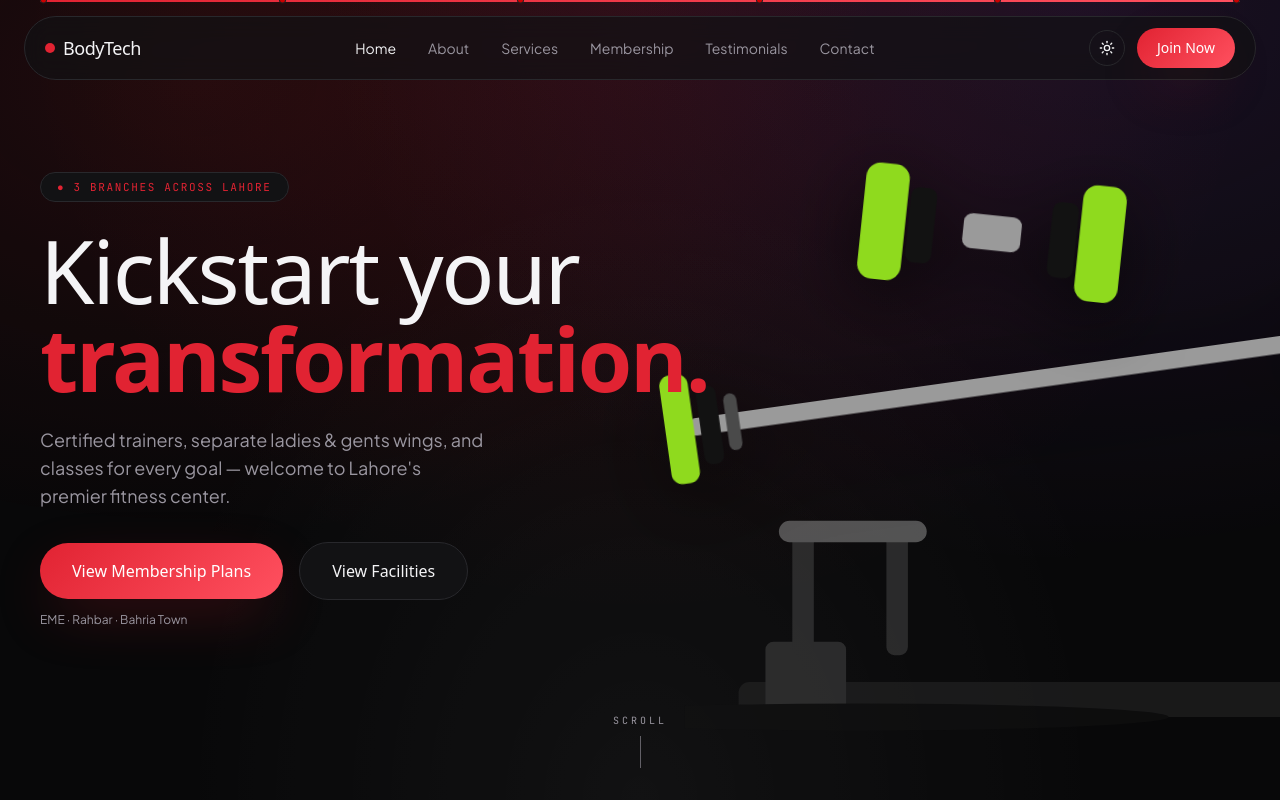
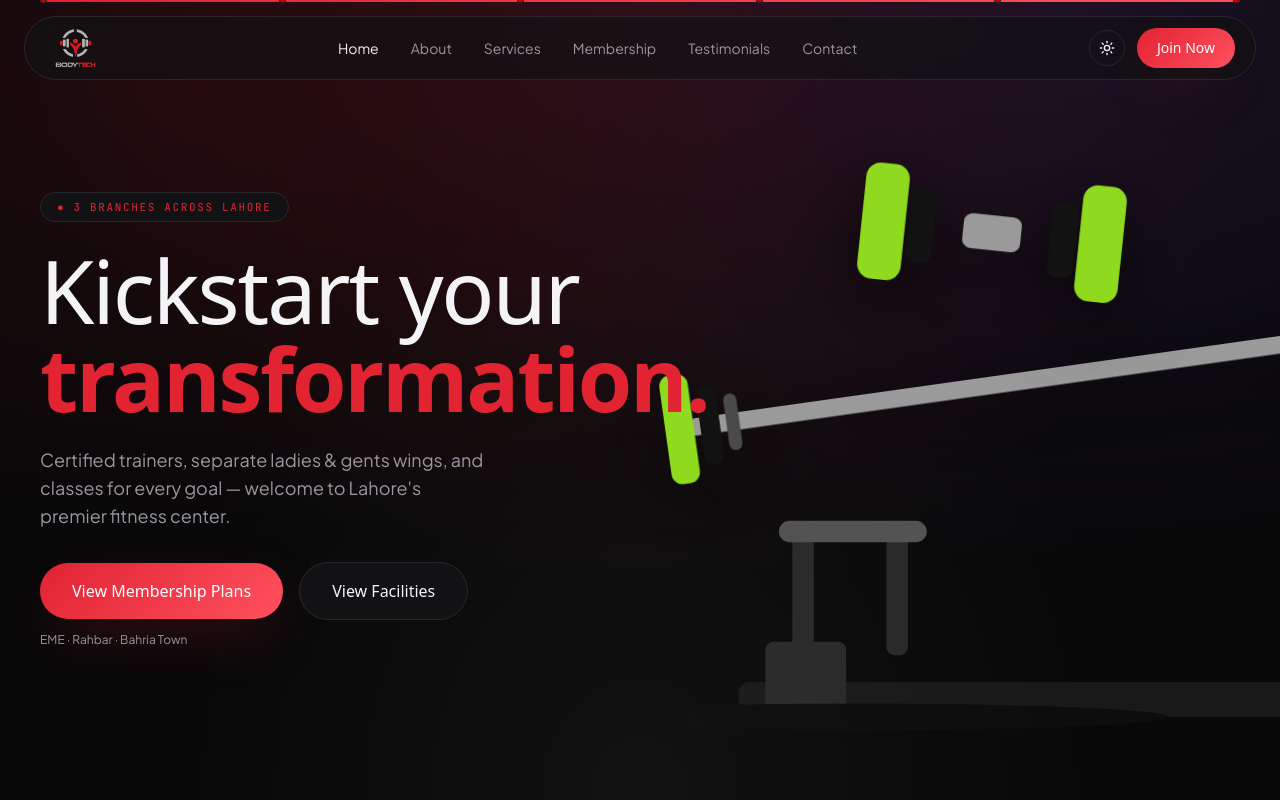
Before and after one commit to Muhammad-farzan0/bodytech-gym, a Next.js app: page / in a window 1280 px wide. Shown: the top 800 px of the page. Built offline with nearby package versions, Linux system fonts and the light colour scheme; a web font is replaced by a local one.

Commit message:
Chnagings - BodyTech Gym Website

```diff
--- a/src/app/page.tsx
+++ b/src/app/page.tsx
@@ -33,9 +33,9 @@ export default function HomePage() {
             </p>
             <p className="text-muted md:text-lg">
               Our facility holds ISF (International Standard for Facilities)
-              certification, and our team of certified trainers, physiotherapists,
-              and nutritionists design personalized fitness solutions for
-              members of every age.
+              certification, and our team of certified trainers,
+              physiotherapists, and nutritionists design personalized fitness
+              solutions for members of every age.
             </p>
             <Link href="/about" className="btn-outline mt-2 inline-flex">
               Our Story →
@@ -105,31 +105,35 @@ export default function HomePage() {
           <div className="mt-12 grid gap-6 md:grid-cols-3">
             {[
               {
-                name: "Google Review",
-                role: "Verified Member",
+                name: "Usman Farooq",
+                role: "Member since 2022",
                 quote:
-                  "One of the best-equipped gyms in town — the staff are professional and the place is always spotless. My kids even joined the Taekwondo classes here.",
+                  "I walked in barely able to squat the bar. A year of coached programming later, I pulled a 180kg deadlift. The coaches actually track your numbers here.",
                 rating: 5,
-                initials: "GR",
+                initials: "UF",
               },
               {
-                name: "Google Review",
-                role: "Verified Member",
+                name: "Hina Aslam",
+                role: "Member since 2023",
                 quote:
-                  "Modern equipment and a genuinely friendly, knowledgeable team. Great pick for anyone serious about fitness.",
+                  "Best decision I made this year. The floor never feels overcrowded, and the yoga + strength combo classes fixed my back pain within weeks.",
                 rating: 5,
-                initials: "GR",
+                initials: "HA",
               },
               {
-                name: "Google Review",
-                role: "Verified Member",
+                name: "Zeeshan Iqbal",
+                role: "Competitive Lifter",
                 quote:
-                  "Great range of facilities in a clean, welcoming space — and the coaches really know their nutrition too.",
+                  "IronForge hosted my first meet. The platforms are competition-spec and the coaching staff genuinely knows programming, not just motivation.",
                 rating: 5,
-                initials: "GR",
+                initials: "ZI",
               },
             ].map((t, i) => (
-              <TestimonialCard key={`${t.name}-${i}`} testimonial={t} index={i} />
+              <TestimonialCard
+                key={`${t.name}-${i}`}
+                testimonial={t}
+                index={i}
+              />
             ))}
           </div>
         </div>
--- a/src/components/HeroScene.tsx
+++ b/src/components/HeroScene.tsx
@@ -109,11 +109,11 @@ export default function HeroScene() {
           style={{ y: headlineY, opacity: headlineOpacity }}
           className="container-forge relative flex h-full flex-col justify-center"
         >
-          <span className="eyebrow w-fit" data-aos="fade-up">
+          <span className="eyebrow w-fit md:mt-[40px]" data-aos="fade-up">
             ● 3 Branches Across Lahore
           </span>
           <h1
-            className="mt-6 max-w-3xl text-[13vw] font-normal leading-[0.95] text-paper sm:text-6xl md:text-7xl lg:text-[5.5rem]"
+  className="mt-6 max-w-3xl text-[9vw] font-normal leading-[0.95] text-paper sm:text-6xl md:text-7xl lg:text-[5.5rem]"
   data-aos="fade-up"
   data-aos-delay="80"
 >
@@ -121,6 +121,7 @@ export default function HeroScene() {
   <br />
   <span className="font-bold text-coral">transformation.</span>
 </h1>
+
           <p
             className="mt-6 max-w-md text-base text-muted md:text-lg"
             data-aos="fade-up"
@@ -150,13 +151,7 @@ export default function HeroScene() {
           </span>
         </motion.div>
 
-        {/* scroll cue */}
-        <div className="absolute bottom-8 left-1/2 -translate-x-1/2 font-mono text-[10px] uppercase tracking-[0.3em] text-muted">
-          <div className="flex flex-col items-center gap-2">
-            <span>Scroll</span>
-            <span className="h-8 w-px animate-flicker bg-muted/60" />
-          </div>
-        </div>
+
       </div>
     </section>
   );
--- a/src/components/Navbar.tsx
+++ b/src/components/Navbar.tsx
@@ -5,6 +5,7 @@ import { usePathname } from "next/navigation";
 import { useEffect, useState } from "react";
 import { Menu, X } from "lucide-react";
 import ThemeToggle from "./ThemeToggle";
+import Image from "next/image";
 
 const links = [
   { href: "/", label: "Home" },
@@ -35,14 +36,19 @@ export default function Navbar() {
     <header className="fixed inset-x-0 top-0 z-50 px-4 pt-4 md:px-6">
       <nav
         className={`container-forge flex h-16 items-center justify-between rounded-full border border-line px-5 transition-all duration-300 ${
-          scrolled ? "bg-canvas/80 backdrop-blur-xl shadow-soft" : "bg-canvas-soft/70 backdrop-blur-md"
+          scrolled
+            ? "bg-canvas/80 backdrop-blur-xl shadow-soft"
+            : "bg-canvas-soft/70 backdrop-blur-md"
         }`}
       >
         <Link href="/" className="flex items-center gap-2 group">
-          <span className="h-2.5 w-2.5 rounded-full bg-coral transition-transform group-hover:scale-125" />
-          <span className="font-display text-lg font-medium tracking-tight text-paper">
-            BodyTech
-          </span>
+          <Image
+            src="/logo1.png"
+            alt="BodyTech Logo"
+            width={120}
+            height={40}
+            className="h-6 w-auto transition-transform group-hover:scale-105 sm:h-8 lg:h-12"
+          />
         </Link>
 
         <ul className="hidden items-center gap-8 md:flex">
@@ -62,14 +68,15 @@ export default function Navbar() {
             );
           })}
         </ul>
-
         <div className="hidden items-center gap-3 md:flex">
           <ThemeToggle />
-          <Link href="/membership" className="btn-primary !px-5 !py-2.5 !text-sm">
+          <Link
+            href="/membership"
+            className="btn-primary !px-5 !py-2.5 !text-sm"
+          >
             Join Now
           </Link>
         </div>
-
         <div className="flex items-center gap-2 md:hidden">
           <ThemeToggle />
           <button
@@ -91,7 +98,9 @@ export default function Navbar() {
                 <Link
                   href={link.href}
                   className={`block rounded-xl px-3 py-3 font-display text-base ${
-                    pathname === link.href ? "bg-coral/10 text-paper" : "text-muted"
+                    pathname === link.href
+                      ? "bg-coral/10 text-paper"
+                      : "text-muted"
                   }`}
                 >
                   {link.label}
@@ -99,7 +108,10 @@ export default function Navbar() {
               </li>
             ))}
             <li className="pt-2">
-              <Link href="/membership" className="btn-primary w-full justify-center">
+              <Link
+                href="/membership"
+                className="btn-primary w-full justify-center"
+              >
                 Join Now
               </Link>
             </li>
```
Also changed, not shown: public/logo.png (added), public/logo1.png (added). Lines whose indentation alone changed are shown as unchanged.
